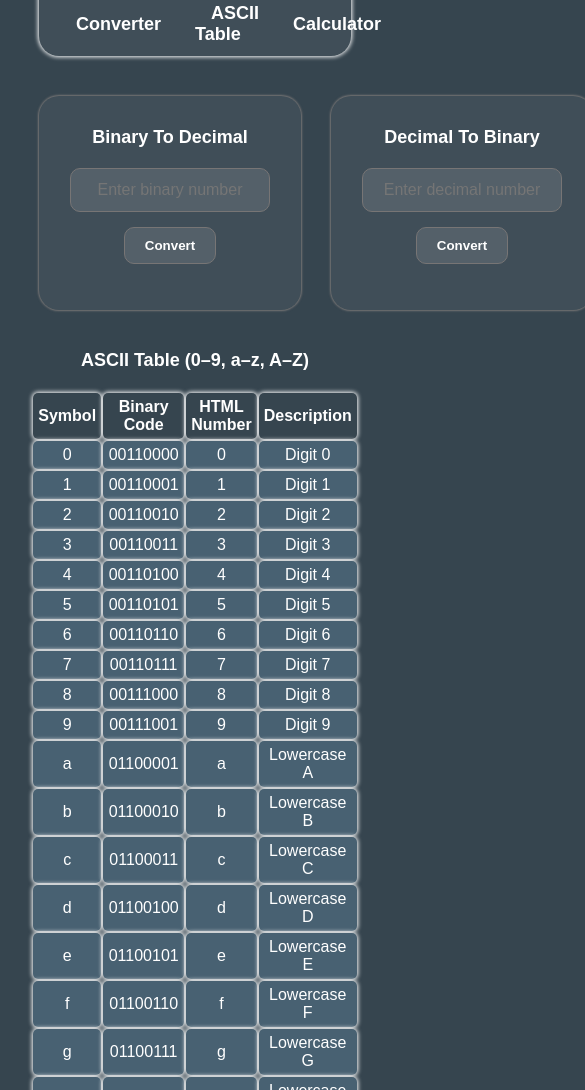
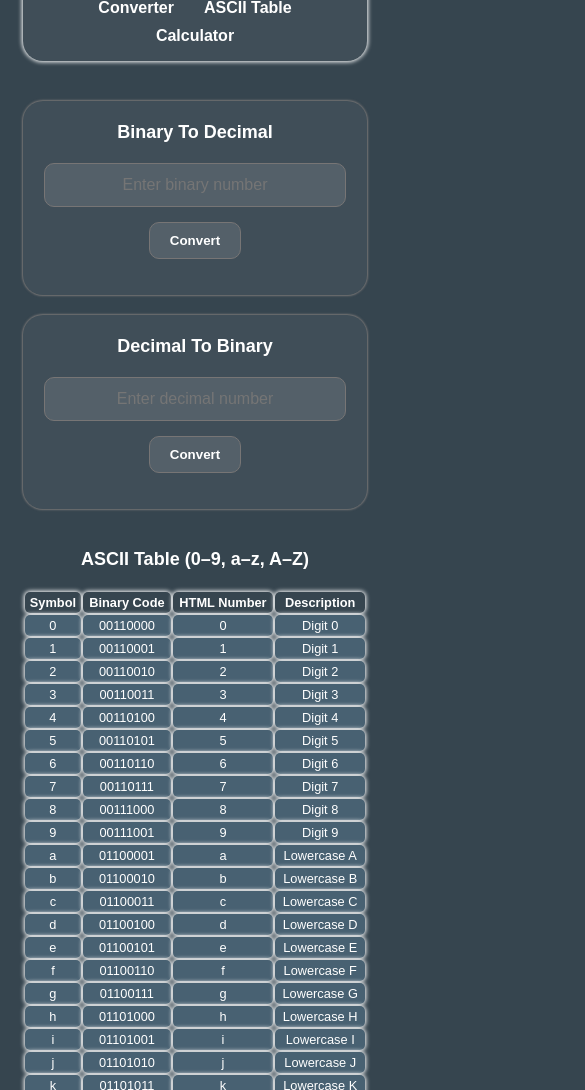
Before and after one commit to itumeleng-itu/binary-converter, a plain HTML site: page index.html in a window 390 px wide. Shown: the part 141-1231 px from the top of the page, 585 px wide, since content can reach past the window. Drawn offline with Linux system fonts and the light colour scheme.

Commit message:
added media queries

```diff
--- a/App.css
+++ b/App.css
@@ -192,22 +192,106 @@ body {
     }
 }
 
+/* Media Queries */
+@media (max-width: 1024px) {
+    body {
+        margin: 5%;
+    }
 
-@media (max-width: 768px) {
     .container {
-        margin: 20px;
+        margin: 30px !important;
     }
 
     .convert {
-        grid-template-columns: 1fr;
+        grid-template-columns: 1fr !important;
+        gap: 20px !important;
     }
 
-    .links {
-        margin-left: 20px;
+    .ascii-table table {
+        width: 90% !important;
+    }
+}
+
+@media (max-width: 768px) {
+    body {
+        margin: 3%;
     }
 
     .nav {
         flex-direction: column;
-        gap: 15px;
+        padding: 15px !important;
+
+        .links {
+            margin-left: 0 !important;
+            margin-top: 15px;
+            flex-wrap: wrap;
+            justify-content: center;
+        }
+    }
+
+    .ascii-table table {
+        width: 100% !important;
+        font-size: 0.9rem;
+    }
+
+    .calculator-wrapper .calc-buttons {
+        grid-template-columns: repeat(4, 50px) !important;
+        gap: 8px !important;
     }
 }
+
+@media (max-width: 480px) {
+    body {
+        margin: 2%;
+    }
+
+    .container {
+        margin: 15px !important;
+    }
+
+    .nav .links {
+        gap: 10px !important;
+
+        li a {
+            padding: 6px 10px !important;
+            font-size: medium !important;
+        }
+    }
+
+    .convert #btd,
+    .convert #dtb {
+        padding: 20px !important;
+    }
+
+    .input-group input {
+        width: 100% !important;
+    }
+
+    .ascii-table table {
+        font-size: 0.8rem;
+
+        th, td {
+            padding: 3px !important;
+        }
+    }
+
+    .calculator-wrapper {
+        h2 {
+            font-size: medium !important;
+        }
+
+        .calc-buttons {
+            grid-template-columns: repeat(4, 45px) !important;
+
+            button {
+                padding: 10px !important;
+                font-size: 0.9rem !important;
+            }
+        }
+    }
+
+    .footer {
+        padding: 15px !important;
+        margin: 30px 0 !important;
+    }
+}
--- a/index.html
+++ b/index.html
@@ -15,7 +15,7 @@
             </div>
             <ul class="links">
                 <li><a href="#convert">Converter</a></li>
-                <li><a href="#table">ASCII Table</a></li>
+                <li><a href="#ascii-table">ASCII Table</a></li>
                 <li><a href="#calculate">Calculator</a></li>
             </ul>
         </div>
```
